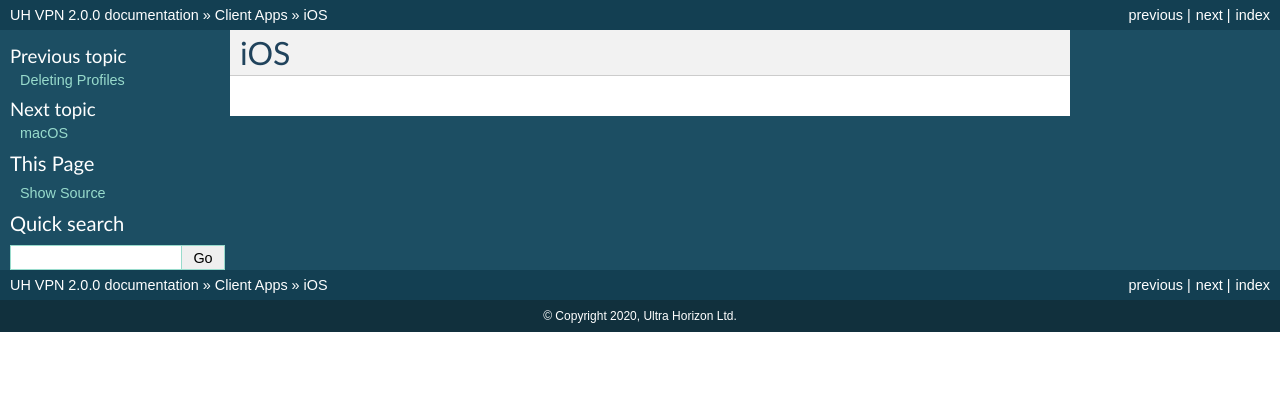
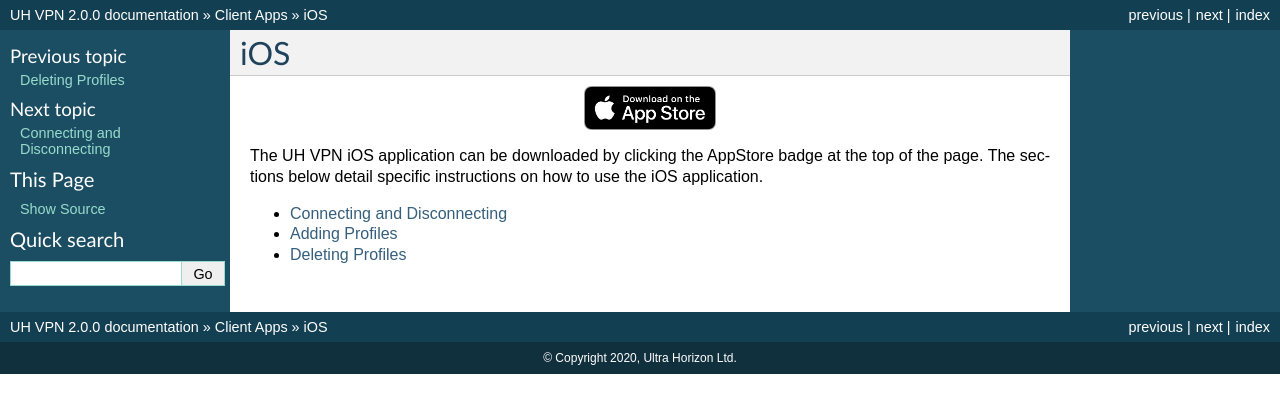
Before and after one commit to ultrahorizon/UH-VPN-Docs, a Sphinx documentation site: the page built from source/clients/ios/index.rst, in a window 1280 px wide. Shown: the top 413 px of the page. Built offline with Sphinx 7.4.7, drawn with Linux system fonts in a browser that asks for light colours.

Commit message:
Add template for iOS docs

```diff
--- /dev/null
+++ b/source/clients/ios/adding-profile.rst
@@ -0,0 +1,2 @@
+Adding Profiles
+===============
--- /dev/null
+++ b/source/clients/ios/deleting-profile.rst
@@ -0,0 +1,2 @@
+Deleting Profiles
+=================
--- a/source/clients/ios/index.rst
+++ b/source/clients/ios/index.rst
@@ -1,3 +1,19 @@
 ***
 iOS
 ***
+
+.. image:: /_static/icons/appstore.png
+  :height: 44
+  :alt: Download from the AppStore
+  :align: center
+  :target: https://apps.apple.com/us/app/uh-enterprise/id1485164073?ls=1
+
+The UH VPN iOS application can be downloaded by clicking the AppStore badge at the top
+of the page. The sections below detail specific instructions on how to use the iOS application.
+
+..  toctree::
+    :maxdepth: 1
+
+    network
+    adding-profile
+    deleting-profile
--- /dev/null
+++ b/source/clients/ios/network.rst
@@ -0,0 +1,2 @@
+Connecting and Disconnecting
+============================
```
